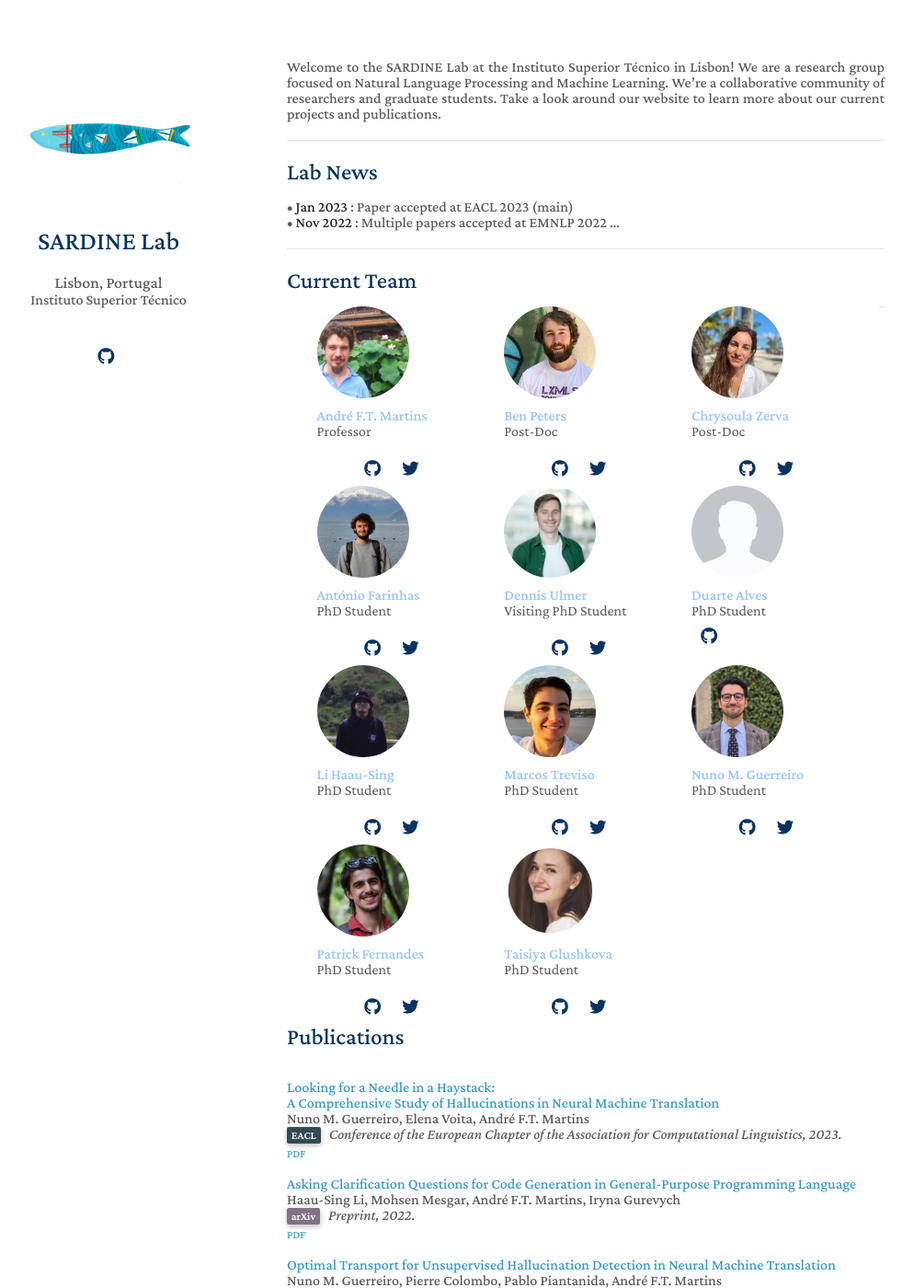
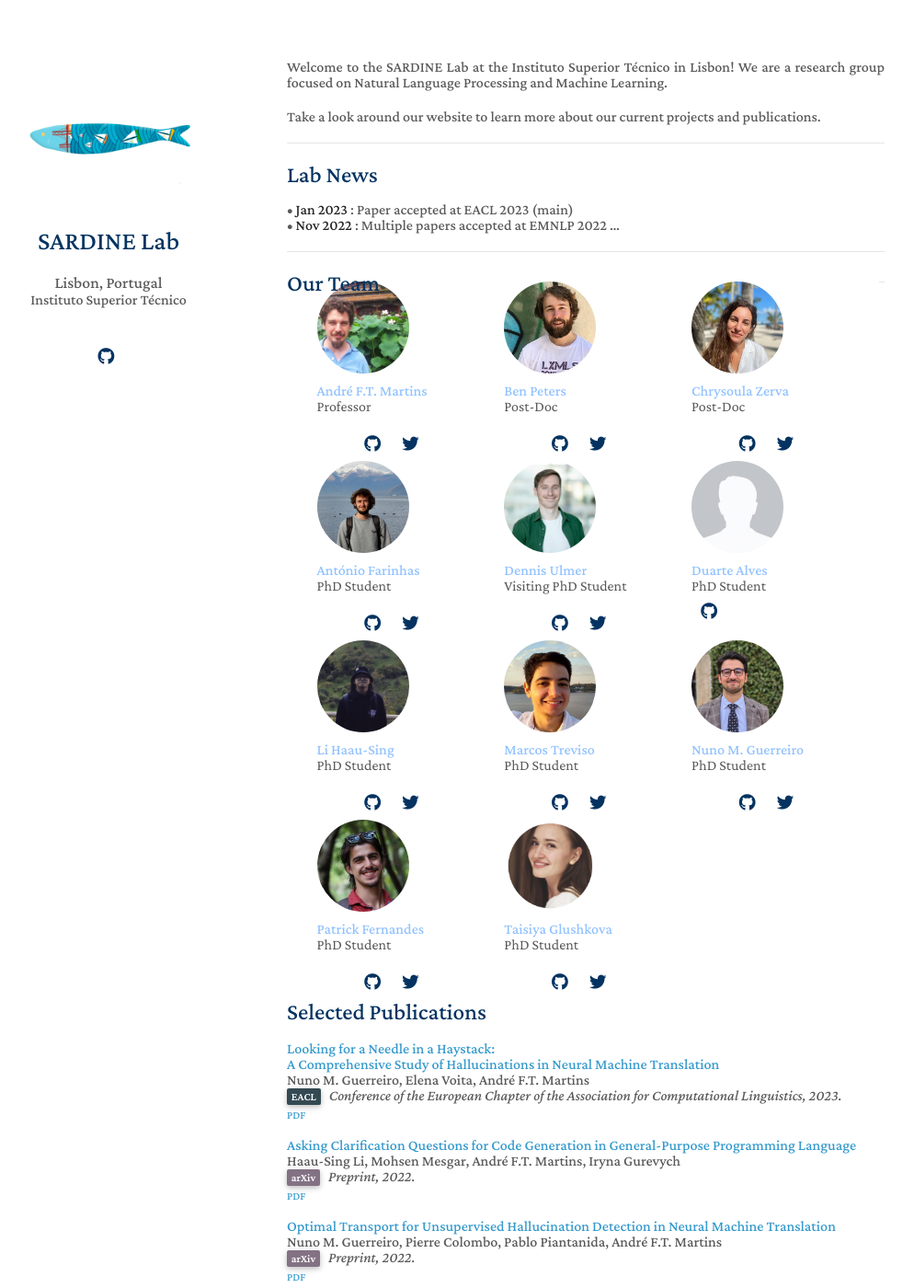
Before and after one commit to sardine-cs/sardine-cs.github.io, a Jekyll site: the page built from index.md, in a window 1280 px wide and 1400 px high. Shown: the whole window at 92% size, without its empty margins (158-1152 px from the left). Built offline with Jekyll 4.4.1, drawn with Linux system fonts in a browser that asks for light colours; nearby versions of some CDN libraries; a style sheet for code colours, icons or effects is not loaded.

Commit message:
Add line

```diff
--- a/_includes/publications.md
+++ b/_includes/publications.md
@@ -1,4 +1,5 @@
-
+<body><hr></body>
+<h2 id="publications" style="margin: 2px 0px -15px;">Selected Publications</h2>
 <div class="publications">
 <ol class="bibliography">
 
--- a/_includes/staff.html
+++ b/_includes/staff.html
@@ -1,3 +1,4 @@
+<h2 id="team" style="margin: 2px 0px -15px;">Our Team</h2>
 <div class="instructors clearfix">
     {% for instructor in site.data.staff.Instructors %}
     <div class="instructor-profile-three-col">
--- a/index.md
+++ b/index.md
@@ -2,7 +2,9 @@
 layout: homepage
 ---
 
-Welcome to the SARDINE Lab at the Instituto Superior Técnico in Lisbon! We are a research group focused on Natural Language Processing and Machine Learning. We're a collaborative community of researchers and graduate students. Take a look around our website to learn more about our current projects and publications.
+Welcome to the SARDINE Lab at the Instituto Superior Técnico in Lisbon! We are a research group focused on Natural Language Processing and Machine Learning.
+
+Take a look around our website to learn more about our current projects and publications.
 
 ---
 
@@ -12,9 +14,6 @@
 
 ---
 
-## Current Team
 {% include_relative _includes/staff.html %}
 
-<hr>
-## Publications
 {% include_relative _includes/publications.md %}
```
